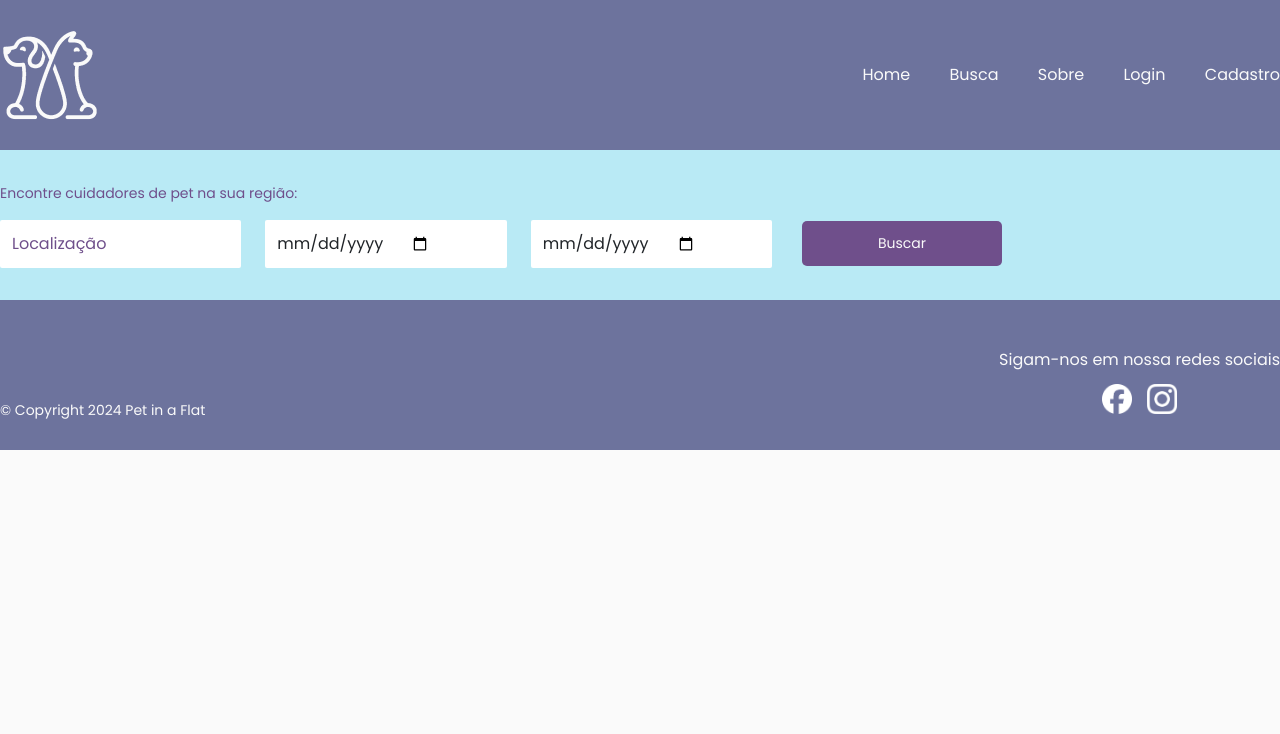
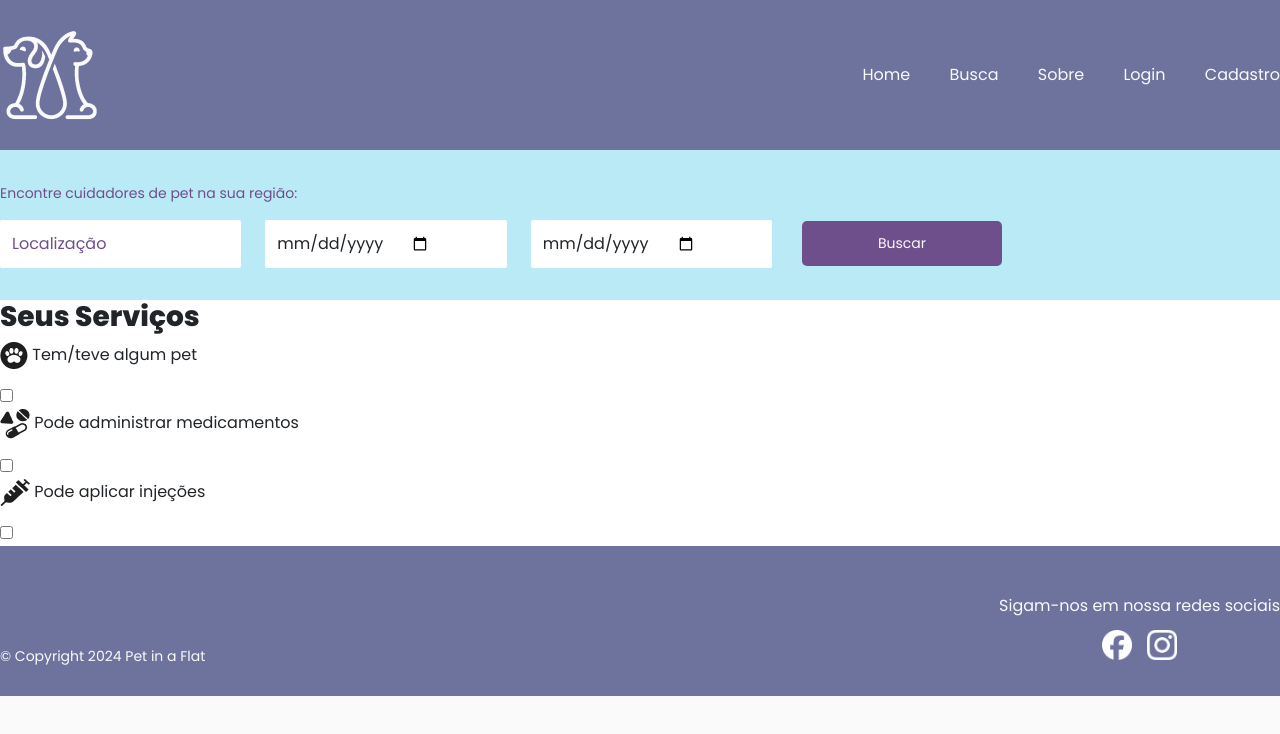
Before and after one commit to ICEI-PUC-Minas-PMV-ADS/pmv-ads-2024-1-e1-proj-web-t4-pmv-ads-2024-1-e1-proj-pet, a plain HTML site: page codigo-fonte/buscar.html in a window 1280 px wide. Drawn offline with Linux system fonts and the light colour scheme.

Commit message:
Atualização da página Buscar

```diff
--- a/codigo-fonte/buscar.html
+++ b/codigo-fonte/buscar.html
@@ -58,6 +58,40 @@
           </div>
         </div>
       </div>
+      <div>
+        <h3>Seus Serviços</h3>
+        <div id="services">
+          <div class="service-option">
+            <p>
+              <span
+                ><img src="images/iconetempet.png" alt="Ícone tem/teve pet"
+              /></span>
+              Tem/teve algum pet
+            </p>
+            <input type="checkbox" name="" id="" />
+          </div>
+          <div class="service-option">
+            <p>
+              <span
+                ><img
+                  src="images/iconeremedios.png"
+                  alt="Ícone administra medicamentos"
+              /></span>
+              Pode administrar medicamentos
+            </p>
+            <input type="checkbox" name="" id="" />
+          </div>
+          <div class="service-option">
+            <p>
+              <span
+                ><img src="images/iconeinjecao.png" alt="Ícone aplica injeções"
+              /></span>
+              Pode aplicar injeções
+            </p>
+            <input type="checkbox" name="" id="" />
+          </div>
+        </div>
+      </div>
     </main>
     <footer>
       <div class="footer-wrapper">
```
